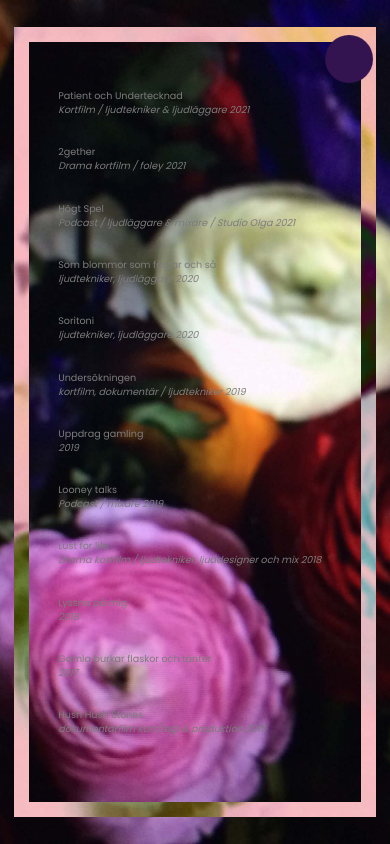
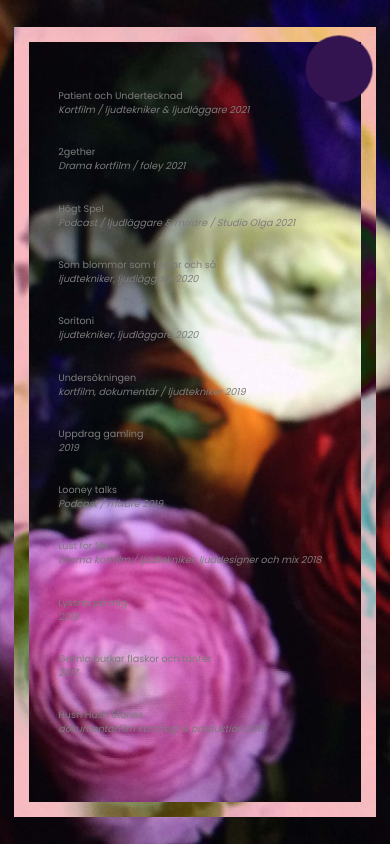
Before and after one commit to sofiadarkeweb/moa-hamner-react, a React (Create React App) app: page /work in a window 390 px wide. Built offline with nearby package versions, Linux system fonts and the light colour scheme; no server answers; a web font is replaced by a local one.

Commit message:
Change size of circle link

```diff
--- a/src/App.css
+++ b/src/App.css
@@ -400,8 +400,8 @@ a:hover {
 	}
 
 	.circle-about-link {
-		width: 50px;
-		height: 50px;
+		width: 70px;
+		height: 70px;
 		top: 4%;
 		right: 4%;
 	}
```
